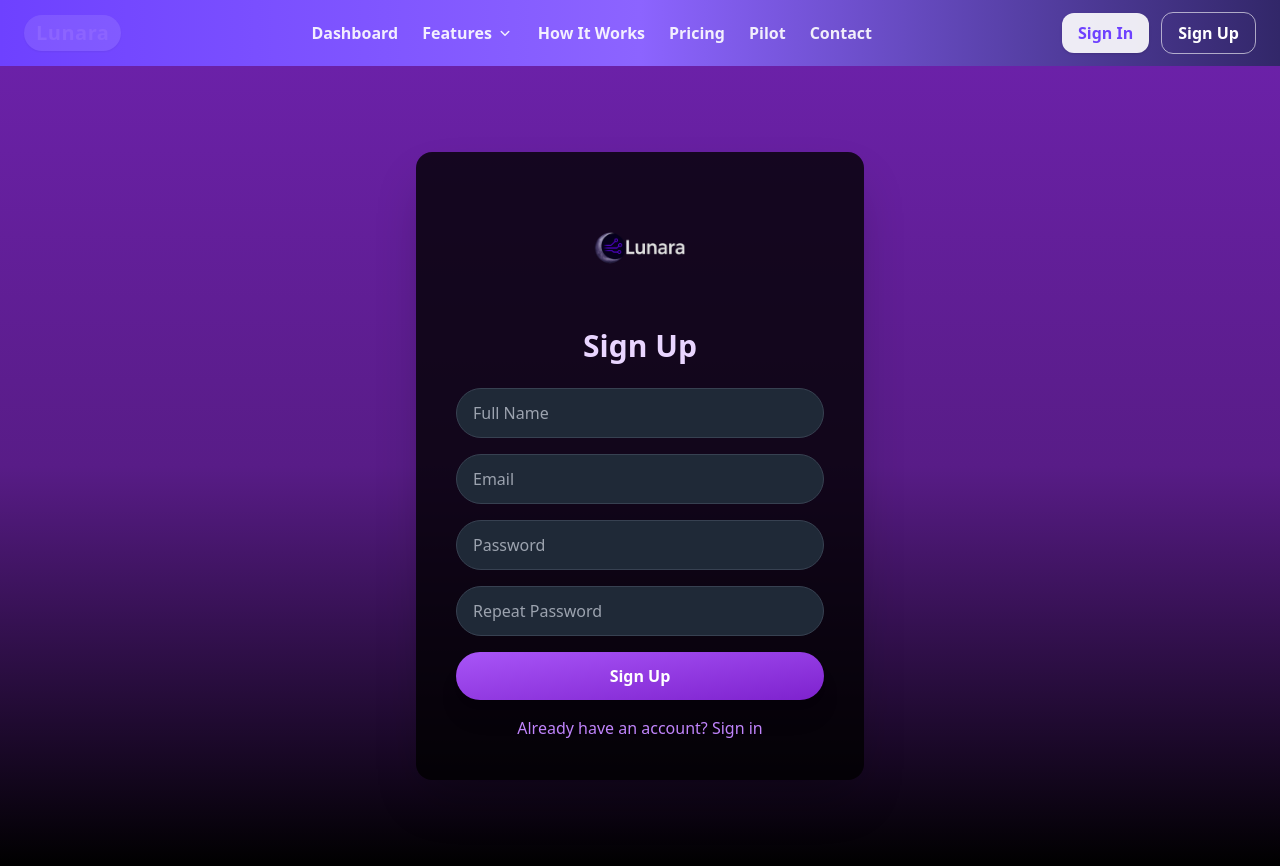
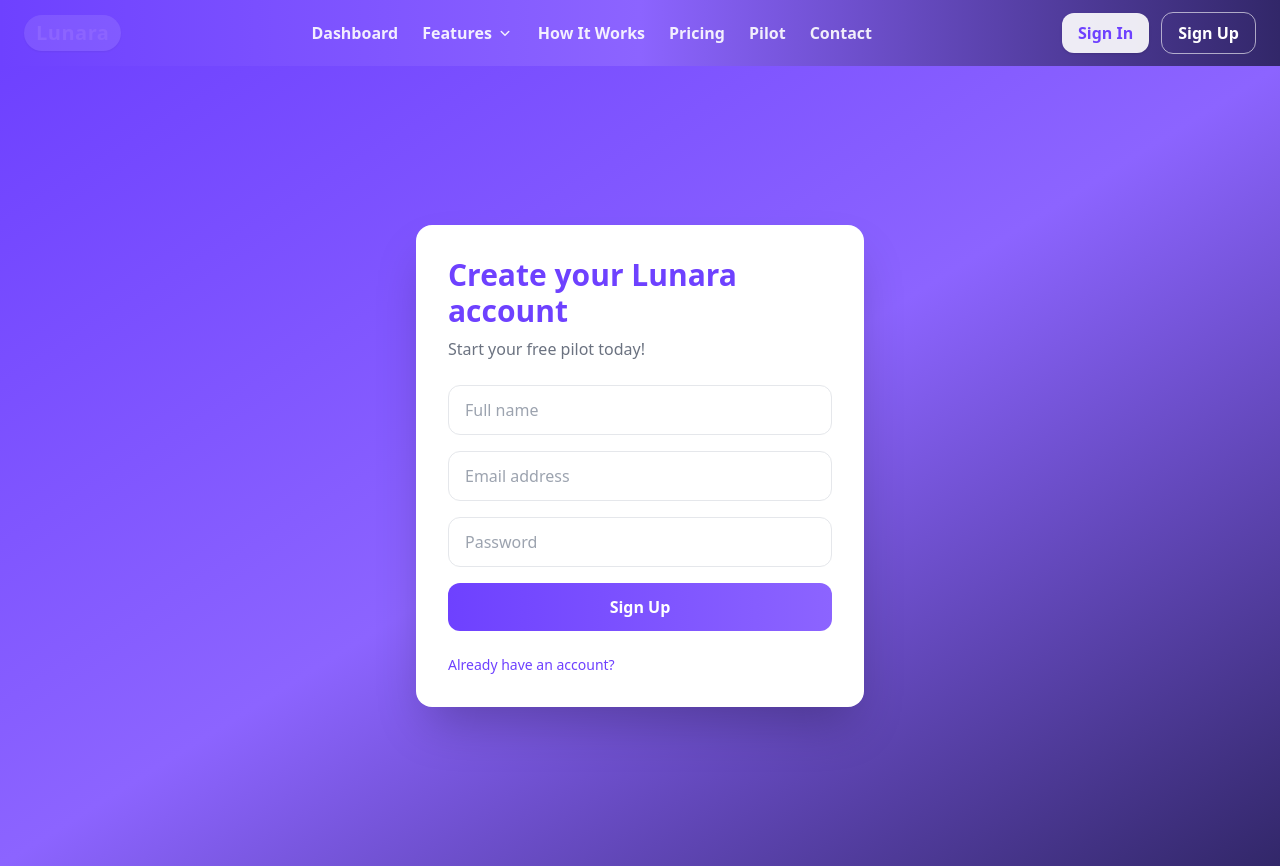
Before and after one commit to LunaraHQ/lunara-website, a Next.js app: page /auth/signup in a window 1280 px wide. Built offline with nearby package versions, Linux system fonts and the light colour scheme.

Commit message:
Update signup.js

```diff
--- a/pages/auth/signup.js
+++ b/pages/auth/signup.js
@@ -1,156 +1,75 @@
-// pages/auth/signup.js
-import { useState } from 'react'
-import { useRouter } from 'next/router'
-import Head from 'next/head'
-import { supabase } from '../../utils/supabaseClient'
+import { useState } from "react";
+import { useRouter } from "next/router";
+import { supabase } from "../../utils/supabaseClient";
 
 export default function SignUp() {
-  const [form, setForm] = useState({
-    name: '',
-    email: '',
-    password: '',
-    password2: '',
-  })
-  const [error, setError] = useState('')
-  const [success, setSuccess] = useState(false)
-  const [loading, setLoading] = useState(false)
-  const router = useRouter()
+  const router = useRouter();
+  const [email, setEmail] = useState("");
+  const [password, setPassword] = useState("");
+  const [fullName, setFullName] = useState("");
+  const [error, setError] = useState("");
+  const [loading, setLoading] = useState(false);
 
-  const handleChange = (e) => {
-    const { name, value } = e.target
-    setForm((f) => ({ ...f, [name]: value }))
+  const handleSignUp = async (e) => {
+    e.preventDefault();
+    setLoading(true);
+    setError("");
+    const { error } = await supabase.auth.signUp({
+      email,
+      password,
+      options: { data: { full_name: fullName } },
+    });
+    setLoading(false);
+    if (error) {
+      setError(error.message || "Could not sign up.");
+    } else {
+      router.push("/dashboard");
     }
-
-  const handleSubmit = async (e) => {
-    e.preventDefault()
-    setError('')
-
-    if (form.password !== form.password2) {
-      setError('Passwords do not match. Please re-enter.')
-      return
-    }
-
-    setLoading(true)
-    // 1) Sign up with Supabase Auth
-    const { data, error: signUpError } = await supabase.auth.signUp({
-      email: form.email,
-      password: form.password,
-      options: {
-        data: { name: form.name },
-      },
-    })
-
-    if (signUpError) {
-      setError(signUpError.message || 'Sign up failed.')
-      setLoading(false)
-      return
-    }
-
-    // 2) Create a profiles row for this user
-    const user = data?.user
-    if (user) {
-      const { error: profileError } = await supabase
-        .from('profiles')
-        .insert([
-          { id: user.id, email: form.email, name: form.name, features: [] },
-        ])
-      if (profileError) {
-        console.error('Profile creation error:', profileError)
-        // we continue even if this fails
-      }
-    }
-
-    setLoading(false)
-    setSuccess(true)
-    // Redirect to sign-in after a moment
-    setTimeout(() => {
-      router.push('/auth/signin?newaccount=true')
-    }, 2000)
-  }
+  };
 
   return (
-    <>
-      <Head>
-        <title>Sign Up | Lunara</title>
-      </Head>
-
-      <div className="min-h-screen flex flex-col justify-center items-center bg-gradient-to-b from-purple-800 via-purple-900 to-black px-4">
-        <div className="bg-black/80 p-10 rounded-2xl shadow-2xl max-w-md w-full text-center">
-          <img
-            src="/images/lunara-logo.png"
-            alt="Lunara Logo"
-            className="mx-auto mb-6 h-28 w-auto object-contain"
-          />
-          <h1 className="text-3xl font-extrabold text-purple-200 mb-6">
-            Sign Up
-          </h1>
-
-          {error && (
-            <div className="mb-4 text-red-500 font-semibold">{error}</div>
-          )}
-
-          {success ? (
-            <div className="mb-4 text-green-400 font-semibold">
-              Signup successful! Check your email to verify your account.
-            </div>
-          ) : (
-            <form onSubmit={handleSubmit} className="space-y-4">
+    <div className="min-h-screen bg-gradient-to-br from-[#6E41FF] via-[#8C64FF] to-[#322769] flex items-center justify-center">
+      <div className="bg-white rounded-2xl shadow-2xl p-8 max-w-md w-full">
+        <h1 className="text-3xl font-bold mb-2 text-[#6E41FF]">Create your Lunara account</h1>
+        <p className="mb-6 text-gray-500">Start your free pilot today!</p>
+        <form onSubmit={handleSignUp} className="flex flex-col gap-4">
           <input
             type="text"
-                name="name"
-                placeholder="Full Name"
-                value={form.name}
-                onChange={handleChange}
+            className="px-4 py-3 rounded-xl border focus:outline-none focus:ring-2 focus:ring-[#6E41FF]"
+            placeholder="Full name"
+            value={fullName}
+            onChange={(e) => setFullName(e.target.value)}
             required
-                className="w-full px-4 py-3 rounded-full border border-gray-700 bg-gray-800 text-white placeholder-gray-400 focus:outline-none focus:ring-2 focus:ring-purple-500"
           />
           <input
             type="email"
-                name="email"
-                placeholder="Email"
-                value={form.email}
-                onChange={handleChange}
+            className="px-4 py-3 rounded-xl border focus:outline-none focus:ring-2 focus:ring-[#6E41FF]"
+            placeholder="Email address"
+            value={email}
+            onChange={(e) => setEmail(e.target.value)}
             required
-                className="w-full px-4 py-3 rounded-full border border-gray-700 bg-gray-800 text-white placeholder-gray-400 focus:outline-none focus:ring-2 focus:ring-purple-500"
           />
           <input
             type="password"
-                name="password"
+            className="px-4 py-3 rounded-xl border focus:outline-none focus:ring-2 focus:ring-[#6E41FF]"
             placeholder="Password"
-                value={form.password}
-                onChange={handleChange}
+            value={password}
+            onChange={(e) => setPassword(e.target.value)}
             required
-                className="w-full px-4 py-3 rounded-full border border-gray-700 bg-gray-800 text-white placeholder-gray-400 focus:outline-none focus:ring-2 focus:ring-purple-500"
           />
-              <input
-                type="password"
-                name="password2"
-                placeholder="Repeat Password"
-                value={form.password2}
-                onChange={handleChange}
-                required
-                className="w-full px-4 py-3 rounded-full border border-gray-700 bg-gray-800 text-white placeholder-gray-400 focus:outline-none focus:ring-2 focus:ring-purple-500"
-              />
+          {error && <div className="text-red-500 text-sm">{error}</div>}
           <button
             type="submit"
             disabled={loading}
-                className="w-full py-3 rounded-full bg-gradient-to-br from-purple-500 to-purple-700 text-white font-semibold shadow-xl hover:scale-105 transition disabled:opacity-50"
+            className="bg-gradient-to-r from-[#6E41FF] to-[#8C64FF] text-white py-3 rounded-xl font-bold hover:scale-105 transition disabled:opacity-70"
           >
-                {loading ? 'Signing Up...' : 'Sign Up'}
+            {loading ? "Creating account..." : "Sign Up"}
           </button>
+          <div className="flex justify-between items-center text-sm text-gray-500 mt-2">
+            <a href="/auth/signin" className="text-[#6E41FF] hover:underline">Already have an account?</a>
+          </div>
         </form>
-          )}
-
-          <div className="mt-4">
-            <a
-              href="/auth/signin"
-              className="text-purple-400 hover:underline"
-            >
-              Already have an account? Sign in
-            </a>
       </div>
     </div>
-      </div>
-    </>
-  )
+  );
 }
```
Lines whose indentation alone changed are shown as unchanged.
